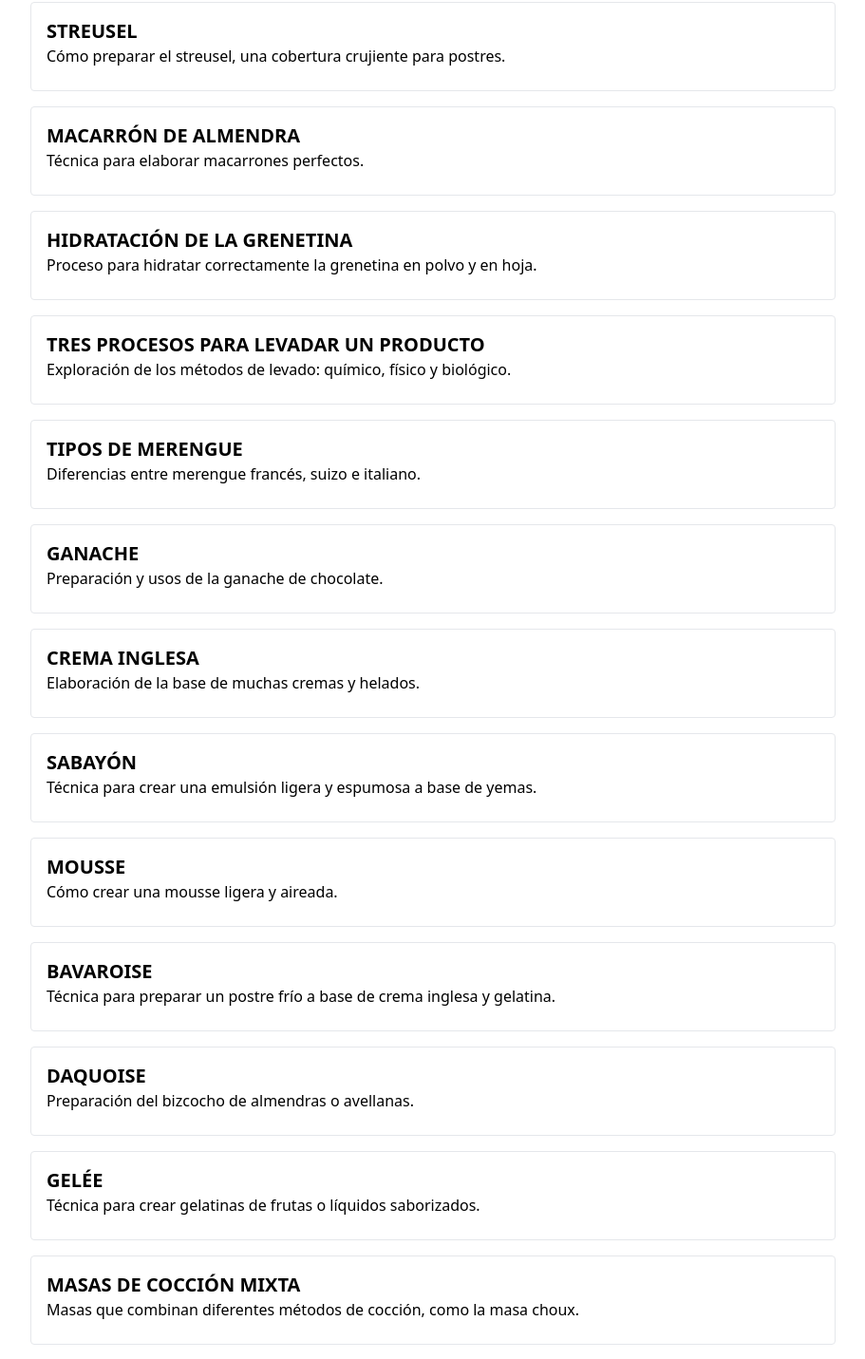
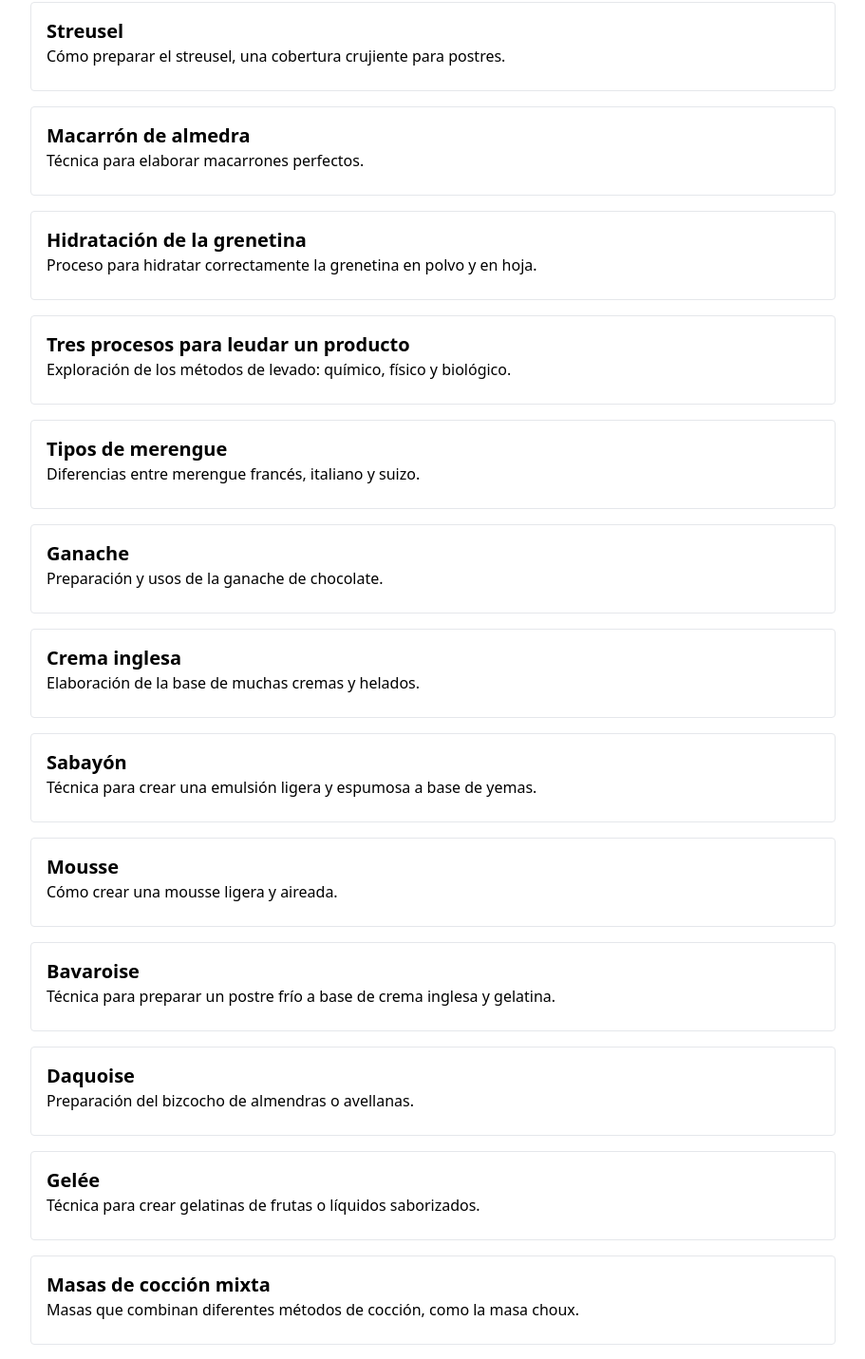
Before and after one commit to Drworm82/CursoPanadero, a Next.js app: page /curso in a window 1280 px wide. Shown: the part 460-1891 px from the top of the page at 95% size, without its empty margins (184-1095 px from the left). Built offline with nearby package versions, Linux system fonts and the light colour scheme.

Commit message:
Update curso.js

```diff
--- a/data/curso.js
+++ b/data/curso.js
@@ -22,91 +22,91 @@ export const modulos = [
   },
   {
     id: 4,
-    titulo: "STREUSEL",
+    titulo: "Streusel",
     descripcion: "Cómo preparar el streusel, una cobertura crujiente para postres.",
     lecciones: []
   },
   {
     id: 5,
-    titulo: "MACARRÓN DE ALMENDRA",
+    titulo: "Macarrón de almedra",
     descripcion: "Técnica para elaborar macarrones perfectos.",
     lecciones: []
   },
   {
     id: 6,
-    titulo: "HIDRATACIÓN DE LA GRENETINA",
+    titulo: "Hidratación de la grenetina",
     descripcion: "Proceso para hidratar correctamente la grenetina en polvo y en hoja.",
     lecciones: []
   },
   {
     id: 7,
-    titulo: "TRES PROCESOS PARA LEVADAR UN PRODUCTO",
+    titulo: "Tres procesos para leudar un producto",
     descripcion: "Exploración de los métodos de levado: químico, físico y biológico.",
     lecciones: []
   },
   {
     id: 8,
-    titulo: "TIPOS DE MERENGUE",
-    descripcion: "Diferencias entre merengue francés, suizo e italiano.",
+    titulo: "Tipos de merengue",
+    descripcion: "Diferencias entre merengue francés, italiano y suizo.",
     lecciones: []
   },
   {
     id: 9,
-    titulo: "GANACHE",
+    titulo: "Ganache",
     descripcion: "Preparación y usos de la ganache de chocolate.",
     lecciones: []
   },
   {
     id: 10,
-    titulo: "CREMA INGLESA",
+    titulo: "Crema inglesa",
     descripcion: "Elaboración de la base de muchas cremas y helados.",
     lecciones: []
   },
   {
     id: 11,
-    titulo: "SABAYÓN",
+    titulo: "Sabayón",
     descripcion: "Técnica para crear una emulsión ligera y espumosa a base de yemas.",
     lecciones: []
   },
   {
     id: 12,
-    titulo: "MOUSSE",
+    titulo: "Mousse",
     descripcion: "Cómo crear una mousse ligera y aireada.",
     lecciones: []
   },
   {
     id: 13,
-    titulo: "BAVAROISE",
+    titulo: "Bavaroise",
     descripcion: "Técnica para preparar un postre frío a base de crema inglesa y gelatina.",
     lecciones: []
   },
   {
     id: 14,
-    titulo: "DAQUOISE",
+    titulo: "Daquoise",
     descripcion: "Preparación del bizcocho de almendras o avellanas.",
     lecciones: []
   },
   {
     id: 15,
-    titulo: "GELÉE",
+    titulo: "Gelée",
     descripcion: "Técnica para crear gelatinas de frutas o líquidos saborizados.",
     lecciones: []
   },
   {
     id: 16,
-    titulo: "MASAS DE COCCIÓN MIXTA",
+    titulo: "Masas de cocción mixta",
     descripcion: "Masas que combinan diferentes métodos de cocción, como la masa choux.",
     lecciones: []
   },
   {
     id: 17,
-    titulo: "CHOCOLATERÍA",
+    titulo: "Chocolatería",
     descripcion: "Técnicas de temperado y manejo del chocolate.",
     lecciones: []
   },
   {
     id: 18,
-    titulo: "PANIFICACIÓN",
+    titulo: "Panificación",
     descripcion: "Procesos y técnicas básicas para elaborar pan.",
     lecciones: [
       {
```
